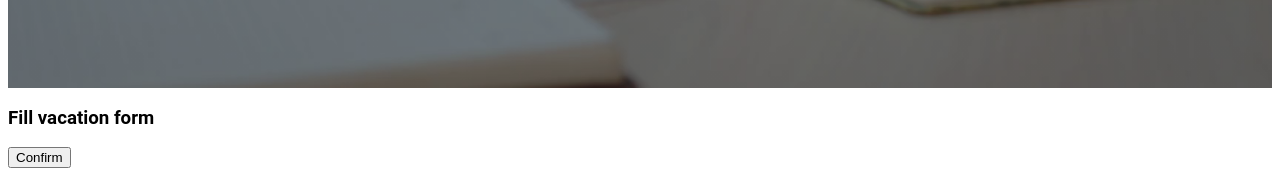
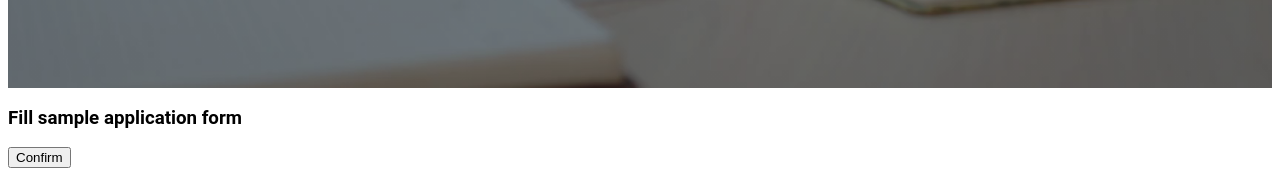
Before and after one commit to JurateKru/JRZ_project, a Django app: page /application/instance/1 in a window 1280 px wide. Shown: the part 720-896 px from the top of the page. Run offline with Django 4.2, Linux system fonts and the light colour scheme; tables that the repository leaves empty hold one stand-in row (values such as "Sample post"); some libraries are stand-ins or nearby versions.

Commit message:
minor fixes

```diff
--- a/JRZ/hr_system/templates/hr_system/application_instance.html
+++ b/JRZ/hr_system/templates/hr_system/application_instance.html
@@ -1,10 +1,11 @@
 {% extends 'base.html' %}
-{% block title %}Vacation form{% endblock title %}
+{% block title %}{{ application.title|lower }} form{% endblock title %}
 {% block content %}
-<h3>Fill vacation form </h3>
+<h3>Fill {{ application.title|lower }} form </h3>
 <form enctype="multipart/form-data" method="post" action="{{ request.path }}">
     {% csrf_token %}
     {{ form.as_p }}
     <button type="submit">Confirm</button>
 </form>
+
 {% endblock content %}
--- a/JRZ/hr_system/templates/hr_system/application_list.html
+++ b/JRZ/hr_system/templates/hr_system/application_list.html
@@ -7,7 +7,6 @@
 {% if application_list %}
 <ul>
     <i style="border: 2px solid powderblue">Forms:</i>
-    <p></p>
     {% for application in application_list %}
     <ul>
         <li><a href="{% url 'application_instance' application.pk %}">{{ application.title }}</a></li>
--- a/JRZ/hr_system/views.py
+++ b/JRZ/hr_system/views.py
@@ -19,6 +19,12 @@ class ApplicationListView(generic.ListView):
     model = Application
     template_name = 'hr_system/application_list.html'
 
+    # def context(self, **kwargs: Any):
+    #     # context = super().get_context_data(**kwargs)
+
+    #     context = {'applications': Application.objects.all()}
+    #     return context
+
     def get_queryset(self):
         qs = super().get_queryset()
         query = self.request.GET.get('query')
@@ -36,6 +42,11 @@ class ApplicationFormView(generic.CreateView):
     form_class = ApplicationInstanceForm
     template_name = 'hr_system/application_instance.html'
     success_url = reverse_lazy('application_list')
+
+    def get_context_data(self, **kwargs: Any):
+        context = super().get_context_data(**kwargs)
+        context['application'] = self.get_application()
+        return context
 
     # Get Aplications object by Application.id(passed throught urls.py)
     def get_application(self):
```
